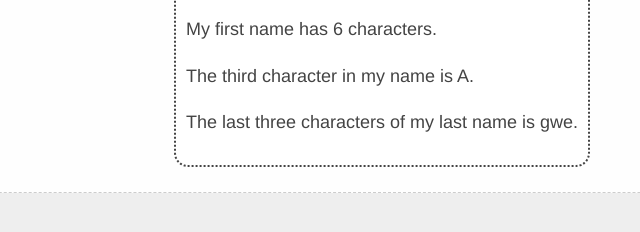
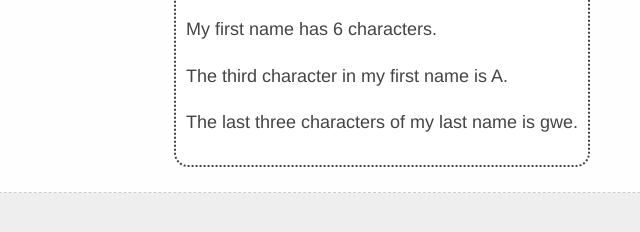
Before and after one commit to NnamdiEzeigwe/NnamdiEzeigwe.github.io, a plain HTML site: page lab_4/index.html in a window 1280 px wide. Both pictures are taken after a click on the button "Click me to make a change". Shown: the part 276-508 px from the top of the page, 258-898 px from the left. Drawn offline with Linux system fonts and the light colour scheme.

Commit message:
Update index.html

```diff
--- a/lab_4/index.html
+++ b/lab_4/index.html
@@ -43,7 +43,7 @@
         header.innerHTML = fullname+ " has " +(nombre) +" characters in it " + " ,Lab 4"
 
         let para = document.querySelector(".content")
-        para.innerHTML = "<p>Hello World,</p> <p>My first name has "+ name.length +" "+"characters.</p> <p>The third character in my name is "+name[2].toUpperCase()+".<br></p> <p>The last three characters of my last name is " +lastname.slice(-3)+". </p>"
+        para.innerHTML = "<p>Hello World,</p> <p>My first name has "+ name.length +" "+"characters.</p> <p>The third character in my first name is "+name[2].toUpperCase()+".<br></p> <p>The last three characters of my last name is " +lastname.slice(-3)+". </p>"
 
 
       }
```
